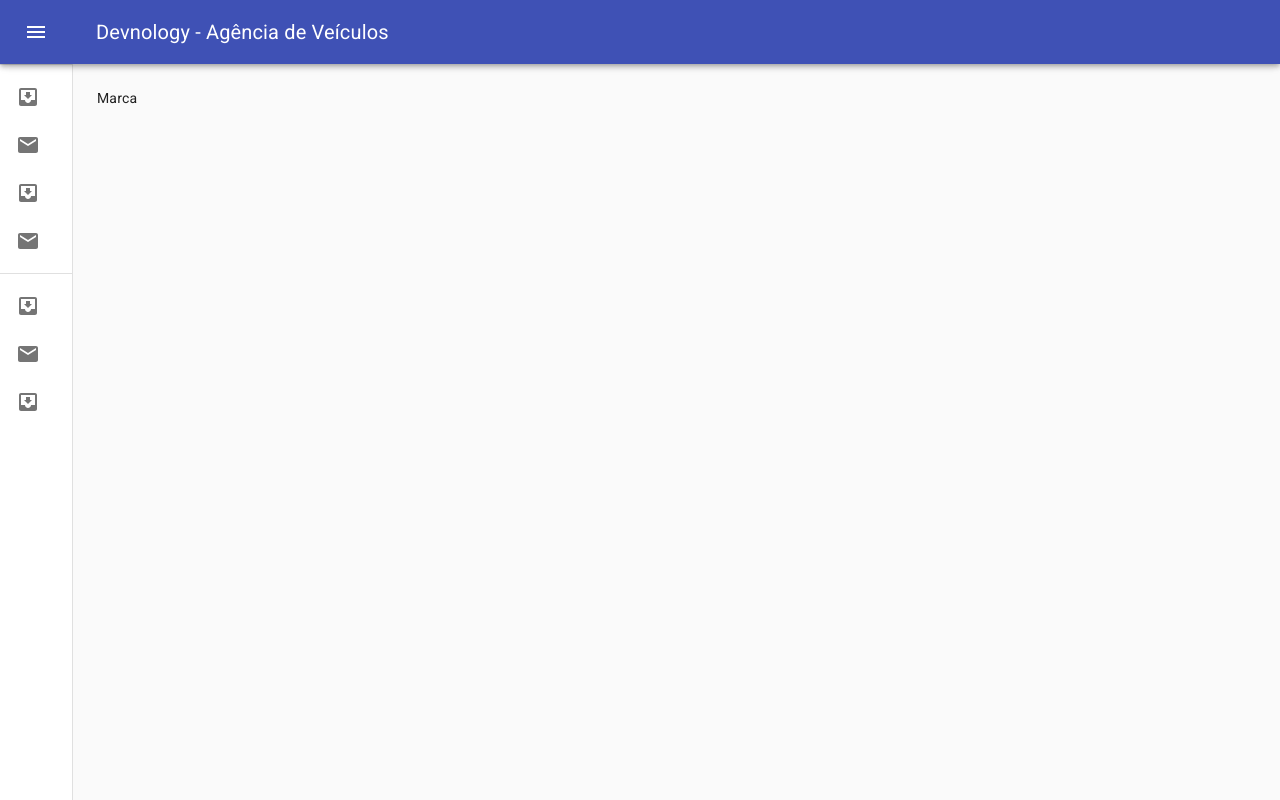
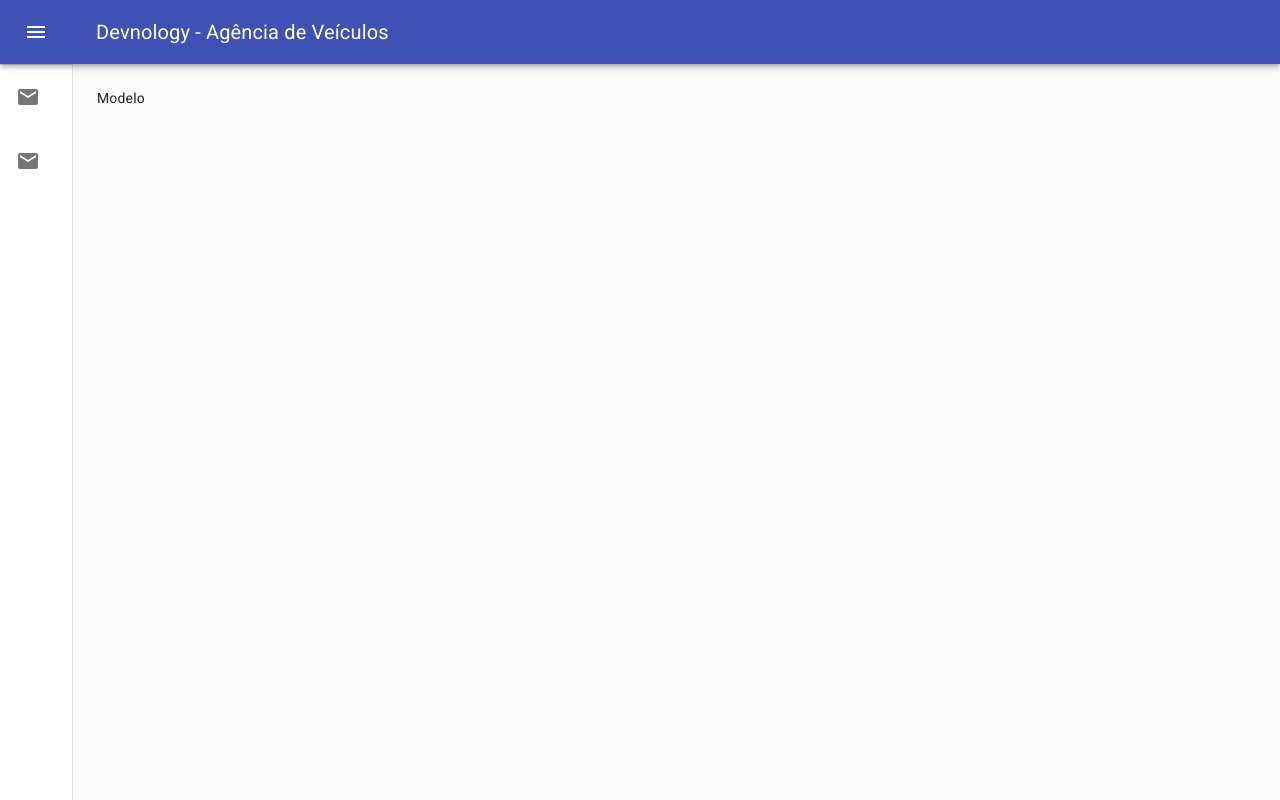
Before and after one commit to IKokiri/devnology-fe-agencia-veiculos, a React (Create React App) app: page /modelo in a window 1280 px wide. Built offline with nearby package versions, Linux system fonts and the light colour scheme.

Commit message:
teste de links

```diff
--- a/package.json
+++ b/package.json
@@ -12,6 +12,7 @@
     "material-ui": "^0.20.2",
     "react": "^17.0.2",
     "react-dom": "^17.0.2",
+    "react-router-dom": "^5.2.0",
     "react-scripts": "4.0.3",
     "web-vitals": "^1.1.2"
   },
--- a/src/components/Base/Base.js
+++ b/src/components/Base/Base.js
@@ -18,6 +18,13 @@ import ListItemText from '@material-ui/core/ListItemText';
 import InboxIcon from '@material-ui/icons/MoveToInbox';
 import MailIcon from '@material-ui/icons/Mail';
 import Marca from '../../pages/Marca/Marca'
+import Modelo from '../../pages/Modelo/Modelo'
+import {
+  BrowserRouter as Router,
+  Switch,
+  Route,
+  Link
+} from "react-router-dom";
 
 const drawerWidth = 240;
 
@@ -97,6 +104,7 @@ export default function Nav() {
   };
 
   return (
+    <Router>
       <div className={classes.root}>
         <CssBaseline />
         <AppBar
@@ -117,6 +125,7 @@ export default function Nav() {
             >
               <MenuIcon />
             </IconButton>
+
             <Typography variant="h6" noWrap>
               Devnology - Agência de Veículos
             </Typography>
@@ -142,27 +151,31 @@ export default function Nav() {
           </div>
           <Divider />
           <List>
-          {['Inbox', 'Starred', 'Send email', 'Drafts'].map((text, index) => (
-            <ListItem button key={text}>
-              <ListItemIcon>{index % 2 === 0 ? <InboxIcon /> : <MailIcon />}</ListItemIcon>
-              <ListItemText primary={text} />
+            <ListItem button component={Link} to="/marca">
+              <ListItemIcon><MailIcon /></ListItemIcon>
+              <ListItemText primary="Marca" />
             </ListItem>
-          ))}
           </List>
-        <Divider />
           <List>
-          {['All mail', 'Trash', 'Spam'].map((text, index) => (
-            <ListItem button key={text}>
-              <ListItemIcon>{index % 2 === 0 ? <InboxIcon /> : <MailIcon />}</ListItemIcon>
-              <ListItemText primary={text} />
+            <ListItem button component={Link} to="/modelo">
+              <ListItemIcon><MailIcon /></ListItemIcon>
+              <ListItemText primary="Modelo" />
             </ListItem>
-          ))}
           </List>
         </Drawer>
+
         <main className={classes.content}>
           <div className={classes.toolbar} />
+          <Switch>
+            <Route path="/marca">
               <Marca />
+            </Route>
+            <Route path="/modelo">
+              <Modelo />
+            </Route>
+          </Switch>
         </main>
       </div>
+    </Router>
   );
 }
--- /dev/null
+++ b/src/pages/Modelo/Modelo.js
@@ -0,0 +1,9 @@
+function Modelo() {
+  return (
+    <>
+      Modelo
+    </>
+  );
+}
+
+export default Modelo;
```
Also changed, not shown: 1 other file (tests, documents, lock files or other folders). Lines whose indentation alone changed are shown as unchanged.
